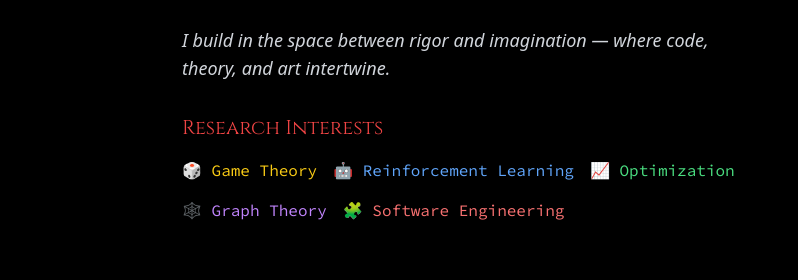
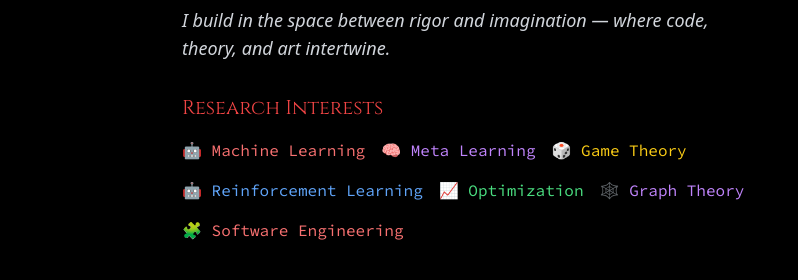
Before and after one commit to CocoChen119/qianpu-space, a plain HTML site: page index.html in a window 1280 px wide. Shown: the part 1040-1320 px from the top of the page, 482-1280 px from the left. Drawn offline with nearby package versions, Linux system fonts and the light colour scheme; a web font is replaced by a local one.

Commit message:
Add Machine Learning and Meta Learning to research interests

```diff
--- a/index.html
+++ b/index.html
@@ -558,7 +558,14 @@ section {
 
         <div class="space-y-4">
           <h3 class="text-xl text-red-500 font-['Cinzel']">Research Interests</h3>
+
           <div class="flex flex-wrap gap-4">
+            <span class="inline-flex items-center font-['Source_Code_Pro'] text-red-400 hover:text-red-300 transition-colors">
+              🤖 Machine Learning
+            </span>
+            <span class="inline-flex items-center font-['Source_Code_Pro'] text-purple-400 hover:text-purple-300 transition-colors">
+              🧠 Meta Learning
+            </span>
             <span class="inline-flex items-center font-['Source_Code_Pro'] text-yellow-400 hover:text-yellow-300 transition-colors">
               🎲 Game Theory
             </span>
```
